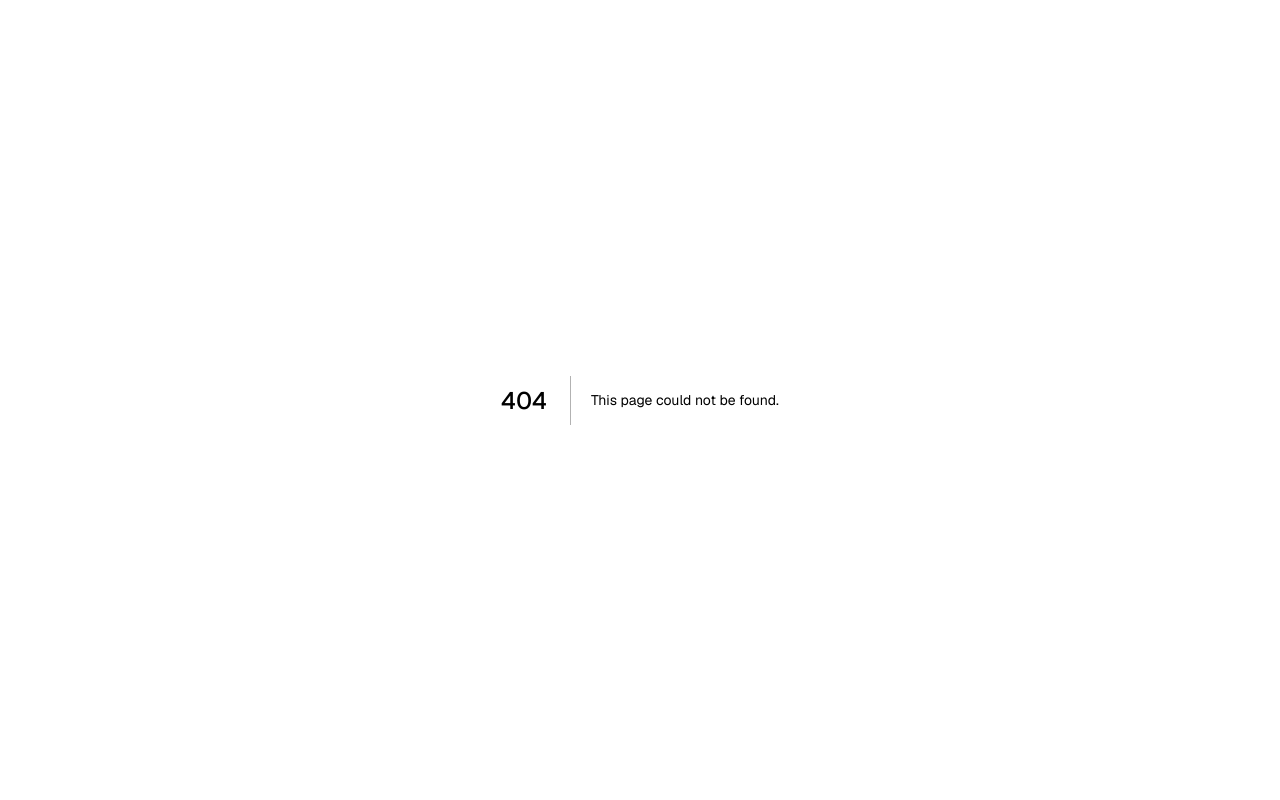
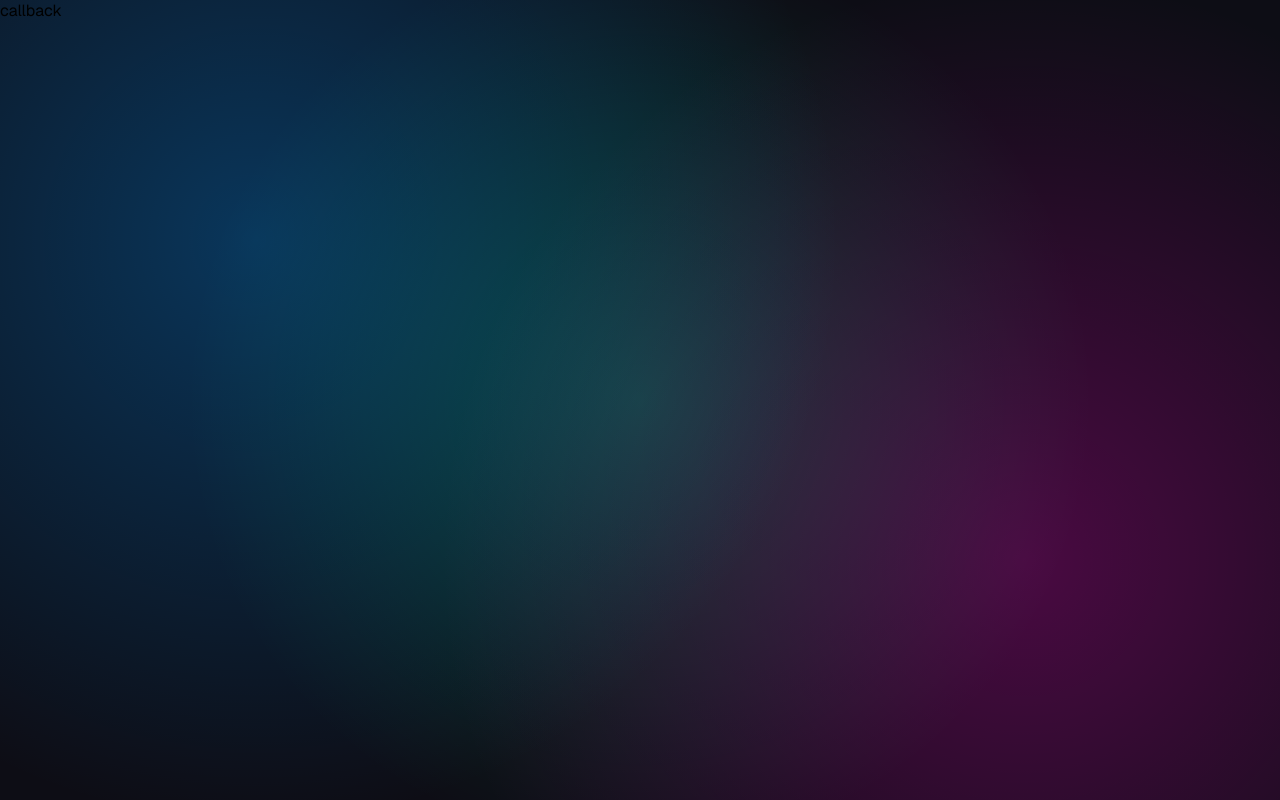
Before and after one commit to vidarshan/portfolio-5, a Next.js app: page /callback in a window 1280 px wide. Before the commit this address had no page. Built offline with nearby package versions, Linux system fonts and the light colour scheme.

Commit message:
Added callback route

```diff
--- /dev/null
+++ b/src/pages/callback.tsx
@@ -0,0 +1,7 @@
+import React from "react";
+
+const callback = () => {
+  return <div>callback</div>;
+};
+
+export default callback;
```
